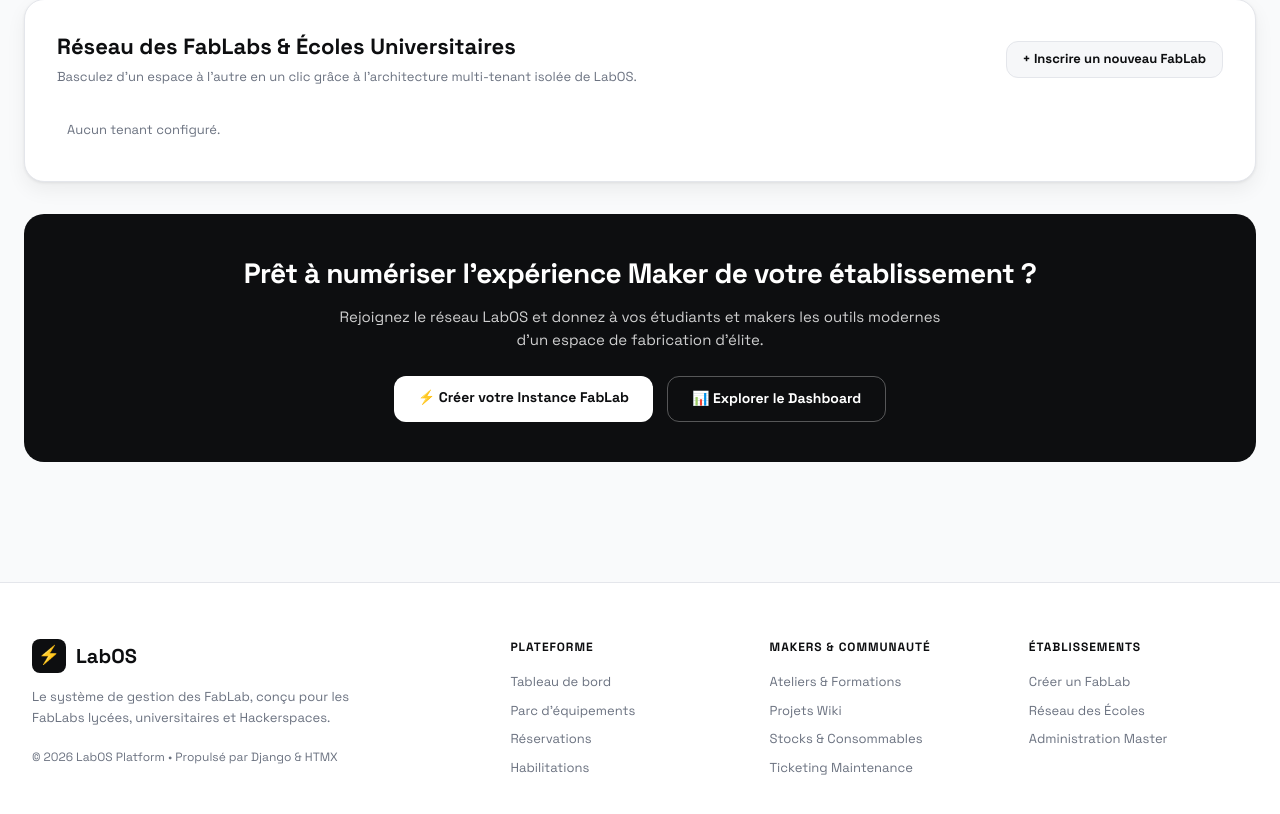
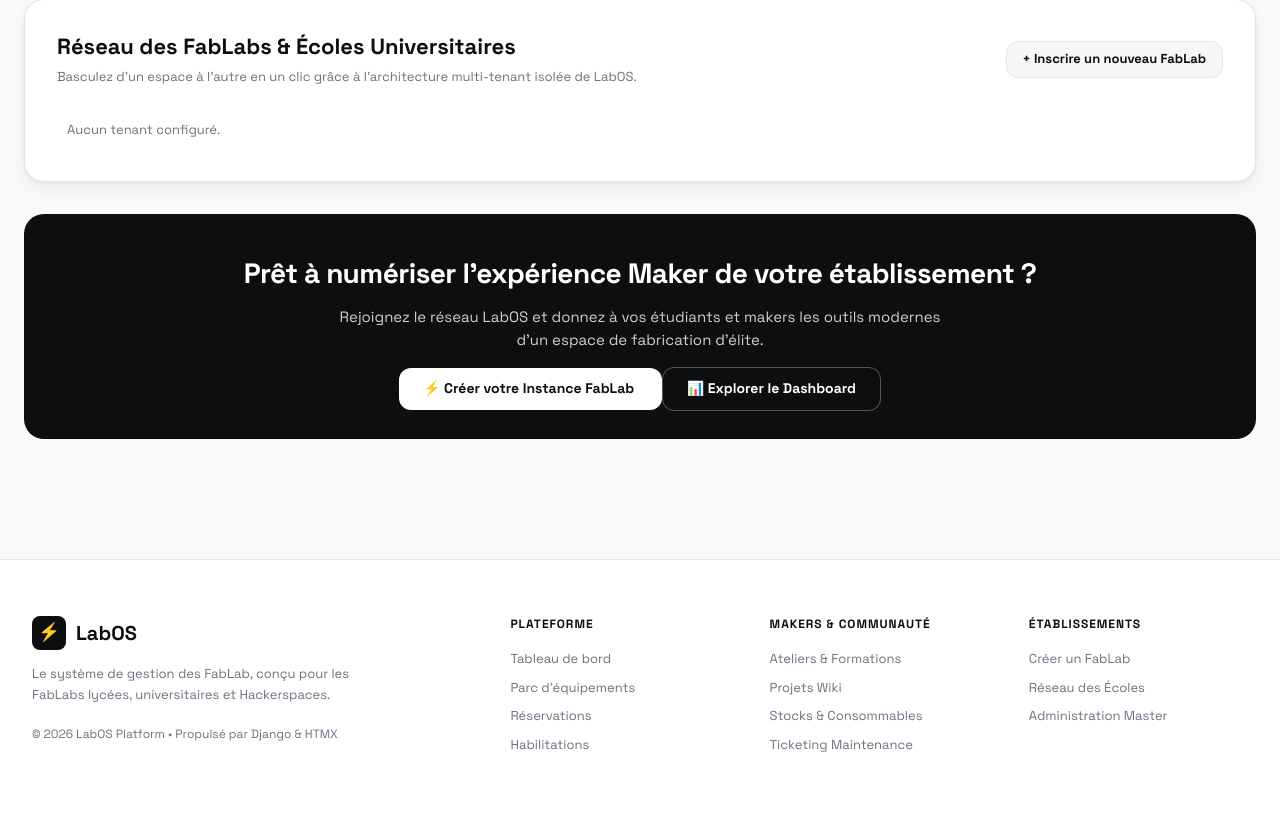
Before and after one commit to kokou-stm/fablab, a Django app: page / in a window 1280 px wide. Shown: the part 1647-2461 px from the top of the page. After the commit the page ends 2399 px from the top, so only its background shows below. Run offline with Django 5.2, Linux system fonts and the light colour scheme; data that the repository does not hold is empty; some libraries are stand-ins or nearby versions.

```diff
--- a/templates/landing/partials/landing_content.html
+++ b/templates/landing/partials/landing_content.html
@@ -487,7 +487,7 @@
       Rejoignez le réseau LabOS et donnez à vos étudiants et makers les outils modernes d'un espace de fabrication d'élite.
     </p>
 
-    <div style="display: flex; justify-content: center; gap: 14px; flex-wrap: wrap;">
+    <div style="">
       {% if tenant_from_host %}
         <a href="/signup/" hx-get="/signup/" hx-target="#content" hx-push-url="true" class="btn" style="padding: 12px 24px; font-size: 14px; font-weight: 700; background: var(--bg); color: var(--text); border-radius: var(--radius-md); text-decoration: none;">
           ⚡ Rejoindre {{ tenant.name|default:"cet espace" }}
```
